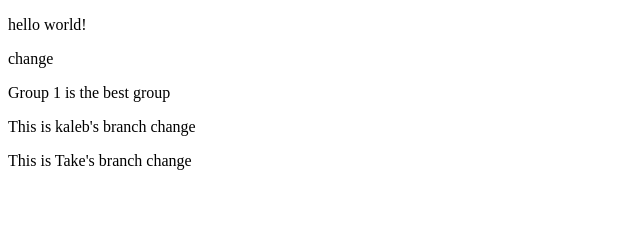
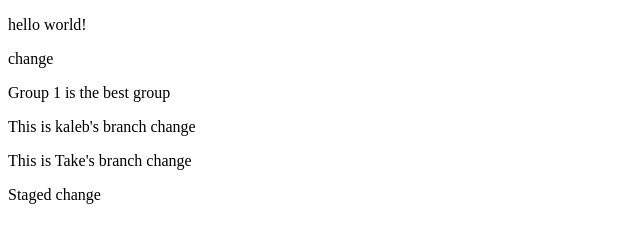
Before and after one commit to Ks-link/group01, a plain HTML site: page index.html in a window 1280 px wide. Shown: the whole page, without its empty margins (0-640 px from the left). Drawn offline with Linux system fonts and the light colour scheme.

Commit message:
Added change to staged branch

```diff
--- a/index.html
+++ b/index.html
@@ -12,6 +12,7 @@
     <p>This is kaleb's branch change</p>
 
     <p>This is Take's branch change</p>
+    <p>Staged change</p>
 
 </body>
 </html>
```
